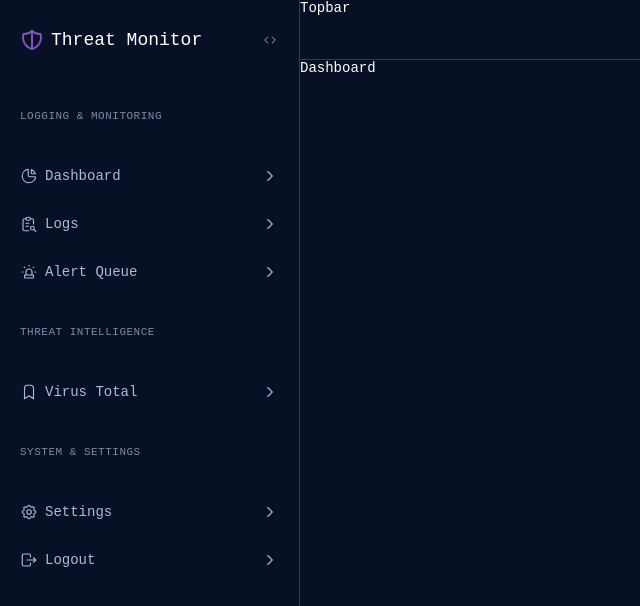
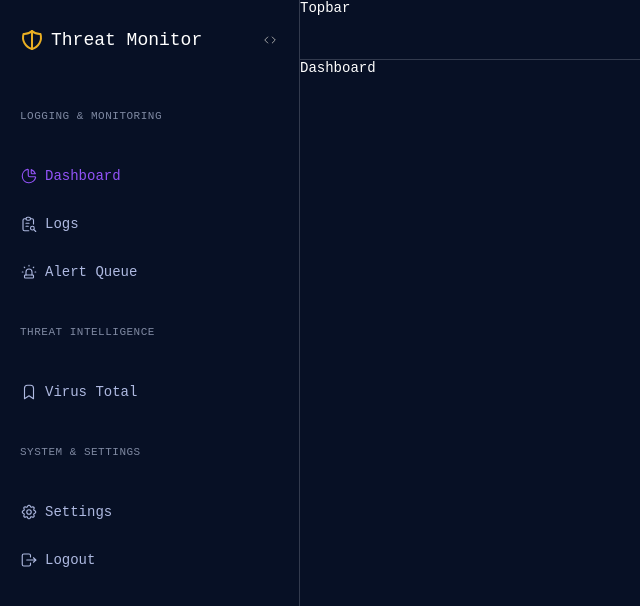
Before and after one commit to andreydolyaa/threat-monitor, a React (Vite) app in the folder ui/: page / in a window 1280 px wide. Shown: the top 606 px of the page, without its empty margins (0-640 px from the left). Built offline with nearby package versions, Linux system fonts and the light colour scheme; a web font is replaced by a local one.

Commit message:
add global state mngmnt

```diff
--- a/ui/package.json
+++ b/ui/package.json
@@ -13,7 +13,8 @@
     "react": "^19.0.0",
     "react-dom": "^19.0.0",
     "react-icons": "^5.5.0",
-    "react-router": "^7.5.0"
+    "react-router": "^7.5.0",
+    "zustand": "^5.0.3"
   },
   "devDependencies": {
     "@eslint/js": "^9.21.0",
--- a/ui/src/components/Logo/Logo.css
+++ b/ui/src/components/Logo/Logo.css
@@ -9,8 +9,17 @@
     display: flex;
     align-items: center;
     .logo-icon {
-      color: rgb(124, 83, 191);
-      cursor: pointer;
+      display: flex;
+      align-items: center;
+      color: rgb(234, 175, 35);
+      font-size: 24px;
+      margin-right: 7px;
+      stroke-width: 2;
+      &.collapsed {
+        cursor: pointer;
+        font-size: 30px;;
+        margin:0;
+      }
     }
   }
   .sidebar-toggler {
--- a/ui/src/components/Logo/Logo.tsx
+++ b/ui/src/components/Logo/Logo.tsx
@@ -1,14 +1,16 @@
 import "./Logo.css";
-import { type ToggleSidebar } from "../../types";
+import { useStore } from "../../store/useStore";
 import { TbShieldHalf, TbSelector } from "react-icons/tb";
 
-const Logo = ({ toggleSidebar, isCollapsed }: ToggleSidebar) => {
+const Logo = () => {
+  const isCollapsed = useStore((state) => state.isSidebarCollapsed);
+  const toggleSidebar = useStore((state) => state.toggleSidebar);
+
   return (
     <div className="logo">
       <div className="logo-and-text">
         <TbShieldHalf
-          className="logo-icon"
-          style={{ strokeWidth: 2, fontSize: 24, marginRight: 7 }}
+          className={`logo-icon ${isCollapsed ? "collapsed" : ""}`}
           onClick={() => isCollapsed && toggleSidebar()}
         />
 
--- a/ui/src/components/Sidebar/Sidebar.css
+++ b/ui/src/components/Sidebar/Sidebar.css
@@ -1,7 +1,7 @@
 .sidebar {
   grid-area: sidebar;
   width: 300px;
-  transition: 0.2s;
+  transition: 0.3s;
   border-right: 1px solid var(--border-color);
   @media (max-width: 1024px) {
     width: 70px;
@@ -10,13 +10,37 @@
   .sidebar-item {
     display: flex;
     align-items: center;
-    color: rgb(174, 185, 225);
+    color: var(--font-color-sidebar);
     font-weight: 500;
     text-decoration: none;
     padding: 15px 20px;
-    transition: .2s;
+    transition: 0.3s;
+    .icon-component {
+      stroke-width: 1.5;
+      font-size: 18px;
+      margin-right: 7px;
+    }
+    &.sidebar-collapsed {
+      padding: 0;
+      height: 60px;
+      width: 100%;
+      display: flex;
+      align-items: center;
+      justify-content: center;
+      .icon-component {
+        font-size: 22px;
+        margin-right: 0;
+      }
+    }
     &:hover {
       color: white;
+    }
+    &.active {
+      color: var(--font-color-active);
+      &.hover {
+        color: var(--font-color-active);
+        cursor: none;
+      }
     }
   }
 
@@ -28,6 +52,6 @@
     padding: 30px 20px;
     color: var(--font-color-secondary);
     font-weight: 300;
-    letter-spacing: .5px;
+    letter-spacing: 0.5px;
   }
 }
--- a/ui/src/components/Sidebar/Sidebar.tsx
+++ b/ui/src/components/Sidebar/Sidebar.tsx
@@ -1,6 +1,9 @@
+import "./Sidebar.css";
 import Logo from "../Logo/Logo";
-import "./Sidebar.css";
+import { SidebarSectionItem, type SidebarItemType } from "../../types";
 import SidebarItem from "./SidebarItem";
+import SidebarTitle from "./SidebarTitle";
+import { useStore } from "../../store/useStore";
 import {
   TbChartPie,
   TbUrgent,
@@ -9,24 +12,59 @@ import {
   TbSettings,
   TbLogout,
 } from "react-icons/tb";
-import SidebarTitle from "./SidebarTitle";
-import { type ToggleSidebar } from "../../types";
 
+const Sidebar = () => {
+  const isCollapsed = useStore((state) => state.isSidebarCollapsed);
 
-const Sidebar = ({ toggleSidebar, isCollapsed }: ToggleSidebar) => {
+  const sections = [
+    {
+      title: "Logging & Monitoring",
+      items: [
+        { title: "Dashboard", icon: TbChartPie, link: "/" },
+        { title: "Logs", icon: TbReportSearch, link: "/logs" },
+        { title: "Alert Queue", icon: TbUrgent, link: "/alerts" },
+      ],
+    },
+    {
+      title: "Threat Intelligence",
+      items: [{ title: "Virus Total", icon: TbBookmark, link: "/virustotal" }],
+    },
+    {
+      title: "System & Settings",
+      items: [
+        { title: "Settings", icon: TbSettings, link: "/settings" },
+        { title: "Logout", icon: TbLogout, link: "/logout" },
+      ],
+    },
+  ];
+
+  const sectionItem = (section: SidebarSectionItem) => {
+    return (
+      <div key={section.title}>
+        {!isCollapsed && <SidebarTitle title={section.title} />}
+        {section.items.map((item: SidebarItemType) => {
+          return sidebarItem(item);
+        })}
+      </div>
+    );
+  };
+
+  const sidebarItem = (item: SidebarItemType) => {
+    return (
+      <SidebarItem
+        key={item.title}
+        title={item.title}
+        icon={item.icon}
+        link={item.link}
+      />
+    );
+  };
+
   return (
     <div className="sidebar" style={{ width: isCollapsed ? "70px" : "300px" }}>
-      <Logo toggleSidebar={toggleSidebar} isCollapsed={isCollapsed} />
+      <Logo />
       <div className="items">
-        <SidebarTitle title="Logging & Monitoring" />
-        <SidebarItem title="Dashboard" icon={TbChartPie} link="/" />
-        <SidebarItem title="Logs" icon={TbReportSearch} link="/logs" />
-        <SidebarItem title="Alert Queue" icon={TbUrgent} link="/alerts" />
-        <SidebarTitle title="Threat Intelligence" />
-        <SidebarItem title="Virus Total" icon={TbBookmark} link="/virustotal" />
-        <SidebarTitle title="System & Settings" />
-        <SidebarItem title="Settings" icon={TbSettings} link="/settings" />
-        <SidebarItem title="Logout" icon={TbLogout} link="/logout" />
+        {sections.map((section) => sectionItem(section))}
       </div>
     </div>
   );
--- a/ui/src/components/Sidebar/SidebarItem.tsx
+++ b/ui/src/components/Sidebar/SidebarItem.tsx
@@ -1,23 +1,21 @@
 import { NavLink } from "react-router";
-import { type IconType } from "react-icons";
-import { TbChevronRight } from "react-icons/tb";
-import { Icon } from "../Icon";
+import { useStore } from "../../store/useStore";
+import { type SidebarItemType } from "../../types";
 
-type SidebarItem = {
-  title: string;
-  icon: IconType;
-  link: string;
-};
+const SidebarItem = ({ title, icon, link }: SidebarItemType) => {
+  const isCollapsed = useStore((state) => state.isSidebarCollapsed);
 
-const SidebarItem = ({ title, icon, link }: SidebarItem) => {
   const IconComponent = icon;
   return (
-    <NavLink className="sidebar-item" to={link}>
-      <IconComponent style={{ strokeWidth: 1.5, fontSize: 18, marginRight: 7 }} />
-      <div>{title}</div>
-      <TbChevronRight
-        style={{ strokeWidth: 1.5, fontSize: 18, marginLeft: "auto" }}
-      />
+    <NavLink
+      className={({ isActive }) =>
+        `sidebar-item ${isActive ? "active" : ""} ${
+          isCollapsed ? "sidebar-collapsed" : ""
+        }`
+      }
+      to={link}>
+      <IconComponent className="icon-component" />
+      {!isCollapsed && <div>{title}</div>}
     </NavLink>
   );
 };
--- a/ui/src/index.css
+++ b/ui/src/index.css
@@ -12,6 +12,8 @@
   --card-background: #101935;
   --font-color-primary: #ffffff;
   --font-color-secondary: #7f89a2;
+  --font-color-sidebar: rgb(174, 185, 225);
+  --font-color-active: rgb(147, 83, 248);;
   --button-color: #6c72fe;
   --border-color: #333B4E;
 }
--- /dev/null
+++ b/ui/src/store/layout.ts
@@ -0,0 +1,2 @@
+
+// s
--- /dev/null
+++ b/ui/src/store/sidebar.ts
@@ -0,0 +1,9 @@
+import { SidebarState } from "../types";
+
+export const createSidebarSlice = (set: any): SidebarState => ({
+  isSidebarCollapsed: false,
+  toggleSidebar: () =>
+    set((state: SidebarState) => ({
+      isSidebarCollapsed: !state.isSidebarCollapsed,
+    })),
+});
--- /dev/null
+++ b/ui/src/store/useStore.ts
@@ -0,0 +1,12 @@
+import { create } from "zustand";
+import { createUserSlice } from "./user";
+import { createSidebarSlice } from "./sidebar";
+import { type SidebarState, type UserState } from "../types";
+
+type StoreState = UserState & SidebarState;
+
+
+export const useStore = create<StoreState>()((set) => ({
+  ...createSidebarSlice(set),
+  ...createUserSlice(set),
+}));
--- /dev/null
+++ b/ui/src/store/user.ts
@@ -0,0 +1,6 @@
+import { type UserState } from "../types";
+
+export const createUserSlice = (set: any): UserState => ({
+  name: "",
+  setName: (name: string) => set({ name }),
+});
```
Also changed, not shown: ui/src/types/index.ts (+21 -2 lines), 1 other file (tests, documents, lock files or other folders).
